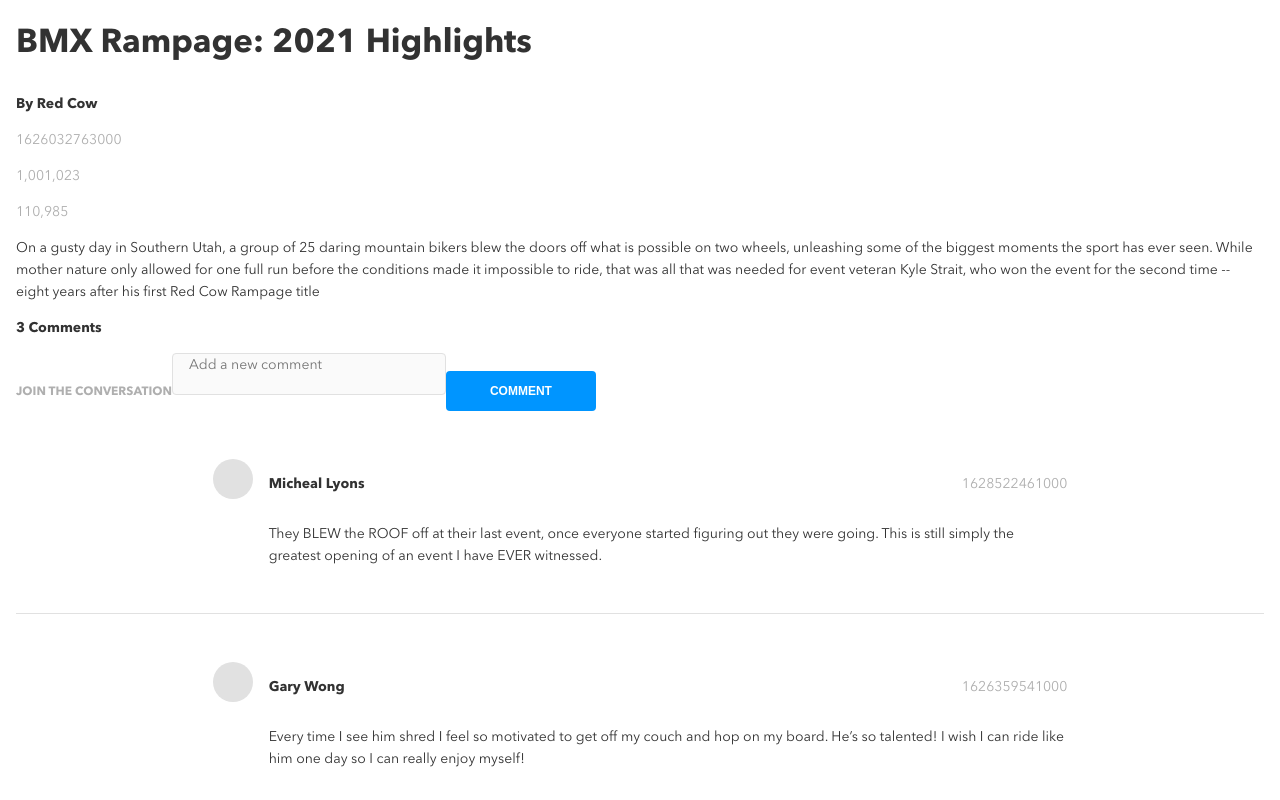
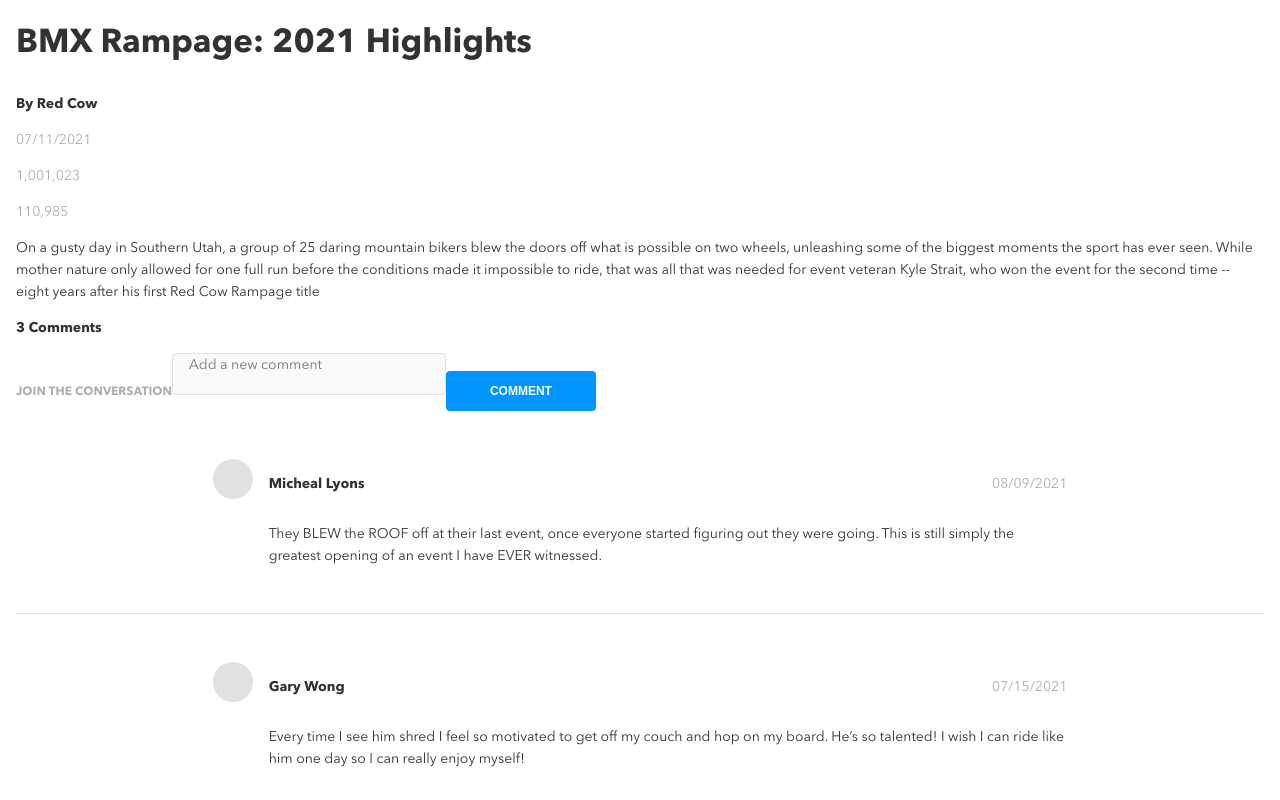
Before and after one commit to GurpreetD13/brainflix, a React (Create React App) app: page / in a window 1280 px wide. Shown: the part 620-1420 px from the top of the page. Built offline with nearby package versions, Linux system fonts and the light colour scheme.

Commit message:
Successfully implemented function to format timestamps to mm/dd/yyyy format

```diff
--- a/src/components/VideoArticle/VideoArticle.js
+++ b/src/components/VideoArticle/VideoArticle.js
@@ -1,4 +1,5 @@
 import './VideoArticle.scss';
+import dateFormatter from '../utils/dateFormatter';
 
 const VideoArticle = (props) => {
 
@@ -12,7 +13,7 @@
                 <div>
                     <div>
                         <h2 className='video-article__channel'>By {channel}</h2>
-                        <p className='video-article__details'>{timestamp}</p>
+                        <p className='video-article__details'>{dateFormatter(timestamp)}</p>
                     </div>
                     <div>
                         <p className='video-article__details'>{views}</p>
@@ -42,7 +43,7 @@
                             <div className="comment-post__container">
                                 <div className="comment-post__heading-container">
                                     <p className="comment-post__name">{comment.name}</p>
-                                    <p className="comment-post__date">{comment.timestamp}</p>
+                                    <p className="comment-post__date">{dateFormatter(comment.timestamp)}</p>
                                 </div>
                                 <p className="comment-post__text">{comment.comment}</p>
                             </div>
--- /dev/null
+++ b/src/components/utils/dateFormatter.js
@@ -0,0 +1,16 @@
+// Function below formats date from numerical timestamp to dd/mm/yyyy format
+
+function dateFormatter(timestamp) {
+
+    let date = new Date(timestamp);
+    let dd = date.getDate();
+    let mm = date.getMonth() + 1;
+    let yyyy = date.getFullYear();
+
+    if (dd < 10) { dd = '0' + dd; };
+    if (mm < 10) { mm = '0' + mm; };
+
+    return date = mm + '/' + dd + '/' + yyyy;
+};
+
+export default dateFormatter;
```
